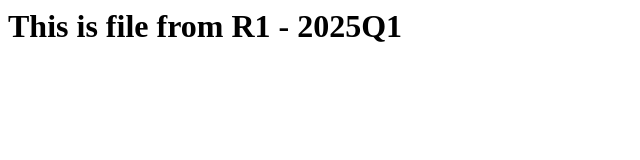
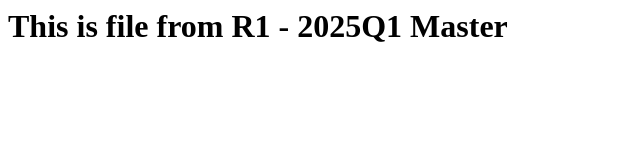
Before and after one commit to shubhpatil34/Repo2, a plain HTML site: page index.html in a window 1280 px wide. Shown: the whole page, without its empty margins (0-640 px from the left). Drawn offline with Linux system fonts and the light colour scheme.

Commit message:
Update index.html

```diff
--- a/index.html
+++ b/index.html
@@ -1 +1 @@
-<h1> This is file from R1 - 2025Q1</h1>
+<h1> This is file from R1 - 2025Q1 Master</h1>
```
